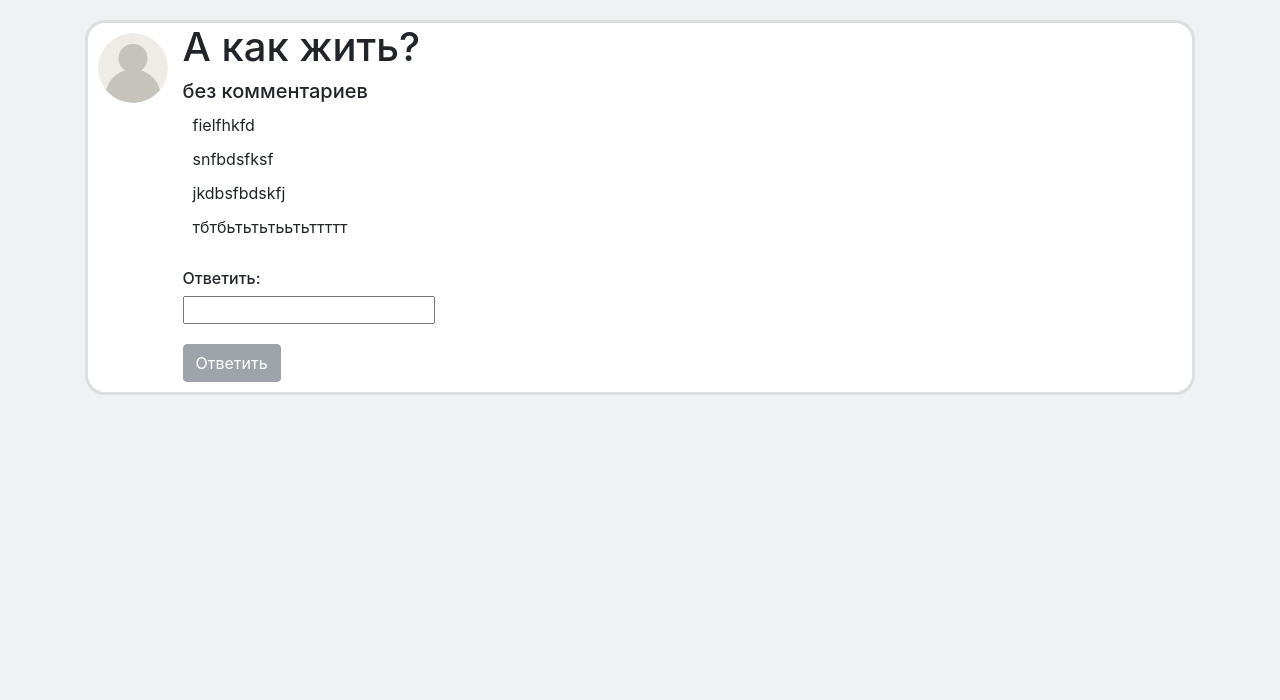
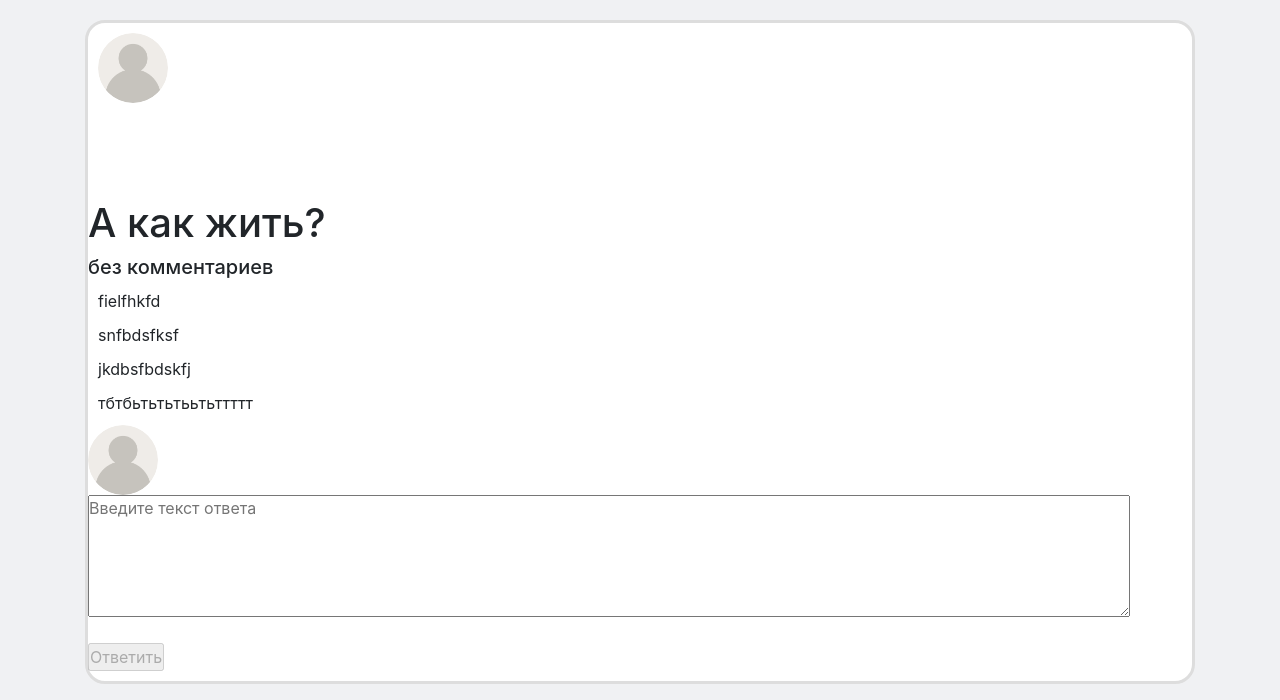
Before and after one commit to gamr416/api_project_yandex2024, a Flask app: page /question/1 in a window 1280 px wide. Shown: the part 100-800 px from the top of the page. Run offline with Flask 3, Linux system fonts and the light colour scheme; data comes from the database, SQL or seed files in the repository; both versions use the stored data as it was after the commit; some libraries are stand-ins or nearby versions.

Commit message:
Исправлен ввод

```diff
--- a/templates/question.html
+++ b/templates/question.html
@@ -22,14 +22,20 @@
                     {{item.text}}
             </div>
             {% endfor %}
-            <h6 style="margin-top: 30px">Ответить:</h6>
-            <input type="text" name="answer">
-            <div style="margin-top: 20px">
+            <div>
                 {% if current_user.is_authenticated %}
-                <button type="button" class="btn btn-success">Ответить</button>
+                <img src=/{{current_user.avatar}} width="50" height="50" style="border-radius: 100%;">
                 {% else %}
-                <button type="button" class="btn btn-secondary" disabled>Ответить</button>
+                <img src="/static/img/no_image.png" width="70" height="70" style="border-radius: 100%;">
                 {% endif %}
+                <p><textarea rows="5" cols="100" name="text", placeholder="Введите текст ответа"></textarea></p>
+                <div style="margin-top: 20px">
+                {% if current_user.is_authenticated %}
+                <input type="submit" class="btn btn-success" value="Ответить">
+                {% else %}
+                <input type="submit" value="Ответить" disabled>
+                {% endif %}
+                </div>
             </div>
         </div>
 
```
Also changed, not shown: db/blogs.db.
